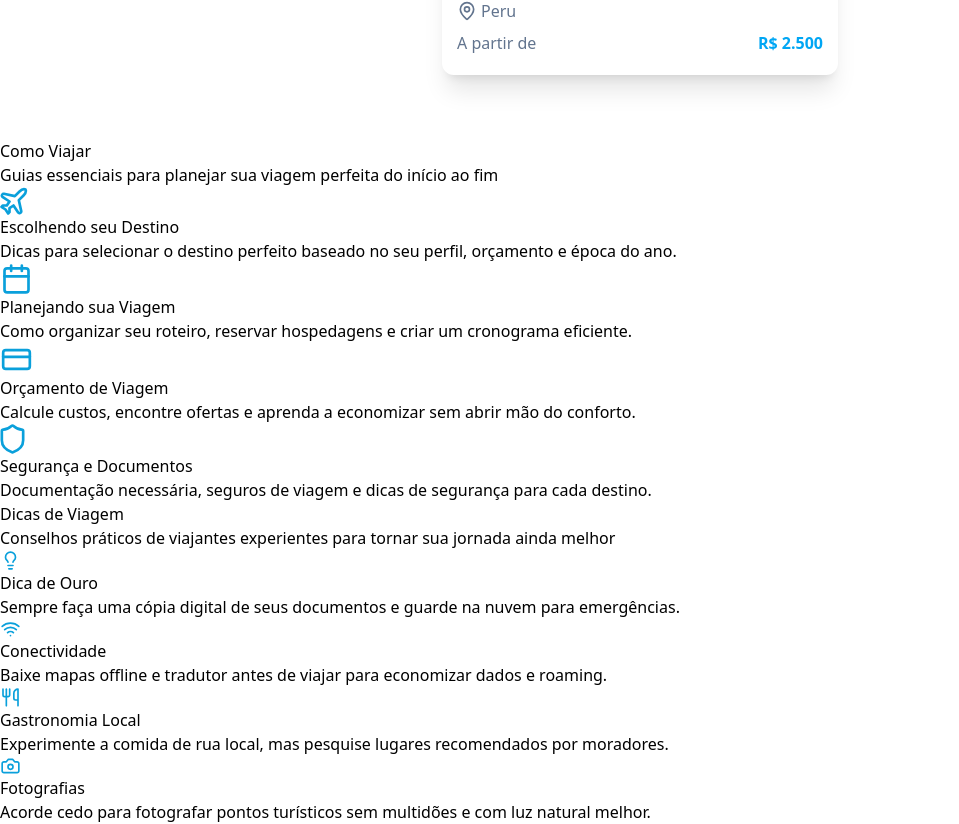
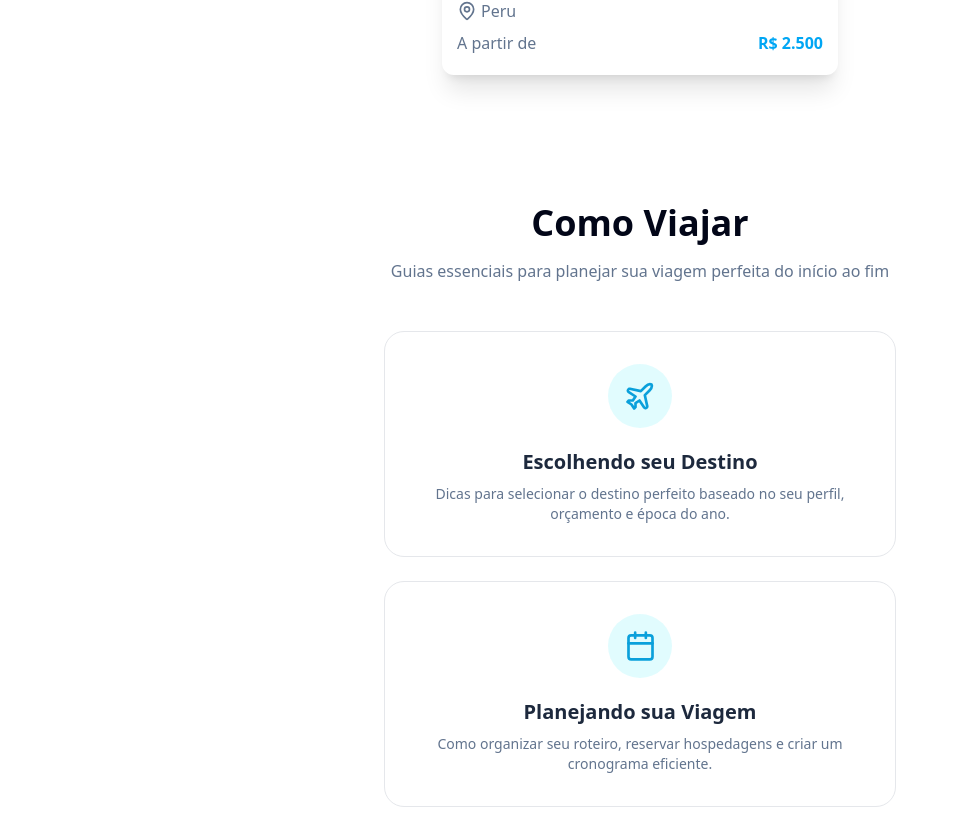
Before and after one commit to matheusmarqlima/Projeto-Viaja-Mundo, a React (Vite) app: page / in a window 1280 px wide. Shown: the part 2734-3558 px from the top of the page, without its empty margins (0-959 px from the left). Built offline with nearby package versions, Linux system fonts and the light colour scheme.

Commit message:
Style: estilizado seção de como viajar

```diff
--- a/src/components/BestDestinations.tsx
+++ b/src/components/BestDestinations.tsx
@@ -2,7 +2,7 @@ import DestinationCard from "./DestinationCard";
 
 const BestDestinations = () => {
   return (
-    <section className="py-[64px] flex flex-col items-center justify-center  ">
+    <section className="py-[64px] flex flex-col items-center justify-center ">
       <h2 className="text-4xl font-bold text-center text-slate-950 mb-4">Melhores Destinos</h2>
       <p className="text-center text-slate-500 py-[16px] px-[8px]">Explore os destinos mais procurados pelos viajantes do mundo todo</p>
       <div className="flex flex-col gap-8">
--- a/src/components/Hero.tsx
+++ b/src/components/Hero.tsx
@@ -12,8 +12,8 @@ const Hero = () => {
       </div>
 
       <div className="flex flex-col relative z-10 px-4 text-center text-white gap-6">
-        <h1 className="text-5xl font-bold ">Descubra o Mundo</h1>
-        <p>
+        <h1 className="text-5xl font-bold">Descubra o Mundo</h1>
+        <p className="text-center">
           Explore destinos incríveis, crie memórias inesquecíveis e viva
           aventuras extraordinárias
         </p>
--- a/src/components/HowTo.tsx
+++ b/src/components/HowTo.tsx
@@ -7,28 +7,45 @@ import HowToCard from "./HowToCard";
 
 const HowTo = () => {
   return (
-    <section>
-      <h2>Como Viajar</h2>
-      <p>Guias essenciais para planejar sua viagem perfeita do início ao fim</p>
-      <div>
+    <section className="mx-4 my-8 md:my-16">
+      <h2 className="text-4xl font-bold text-center text-slate-950 mb-4">
+        Como Viajar
+      </h2>
+      <p className="text-center text-slate-500 px-2 max-w-xl mx-auto mb-12">
+        Guias essenciais para planejar sua viagem perfeita do início ao fim
+      </p>
+
+      <div className="flex flex-col items-center gap-6">
+        <div className="w-full max-w-lg border border-gray-200 rounded-[20px] p-8">
           <HowToCard icon={<AirplaneIcon />} title="Escolhendo seu Destino">
-          Dicas para selecionar o destino perfeito baseado no seu perfil,
-          orçamento e época do ano.
+            Dicas para selecionar o destino perfeito baseado no seu
+            perfil, orçamento e época do ano.
           </HowToCard>
+        </div>
+
+        <div className="w-full max-w-lg border border-gray-200 rounded-[20px] p-8">
           <HowToCard icon={<CalendarIcon />} title="Planejando sua Viagem">
             Como organizar seu roteiro, reservar hospedagens e criar um cronograma
             eficiente.
           </HowToCard>
+        </div>
+
+        <div className="w-full max-w-lg border border-gray-200 rounded-[20px] p-8">
           <HowToCard icon={<CardIcon />} title="Orçamento de Viagem">
             Calcule custos, encontre ofertas e aprenda a economizar sem abrir mão
             do conforto.
           </HowToCard>
+        </div>
+
+        <div className="w-full max-w-lg border border-gray-200 rounded-[20px] p-8">
           <HowToCard icon={<SafeIcon />} title="Segurança e Documentos">
             Documentação necessária, seguros de viagem e dicas de segurança para
             cada destino.
           </HowToCard>
         </div>
+      </div>
     </section>
   );
 };
+
 export default HowTo;
--- a/src/components/HowToCard.tsx
+++ b/src/components/HowToCard.tsx
@@ -1,5 +1,4 @@
 import type { PropsWithChildren } from "react";
-import Subtitle from "./Subtitle";
 
 type Props = {
   icon: React.ReactNode;
@@ -8,11 +7,14 @@ type Props = {
 
 const HowToCard = ({ icon, title, children }: Props) => {
   return (
-    <div>
-      <div>{icon}</div>
-      <Subtitle>{title}</Subtitle>
-      <p>{children}</p>
+    <div className="flex flex-col items-center text-center">
+      <div className="flex items-center justify-center w-16 h-16 mb-5 rounded-full bg-cyan-100/60">
+        {icon}
+      </div>
+      <h3 className="mb-2 text-xl font-bold text-slate-800">{title}</h3>
+      <p className="text-sm text-slate-500">{children}</p>
     </div>
   );
 };
+
 export default HowToCard;
```
Lines whose indentation alone changed are shown as unchanged.
